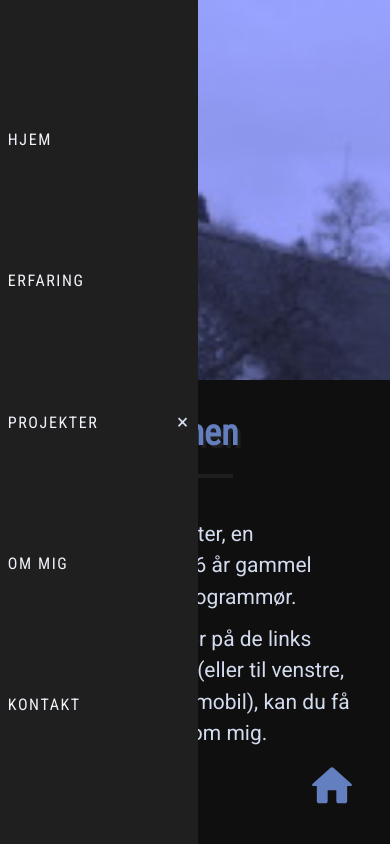
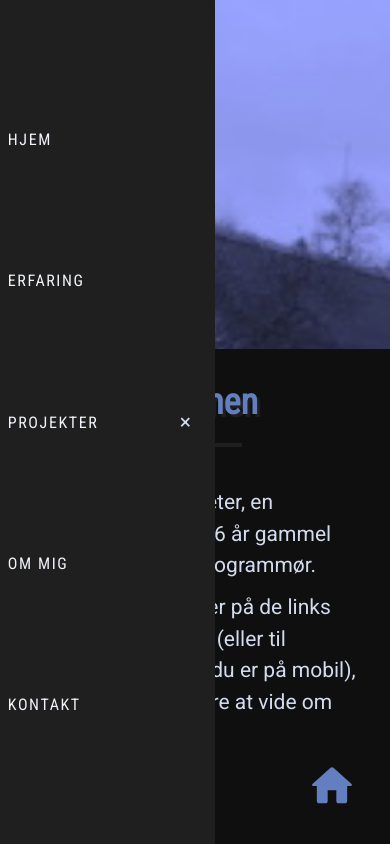
Before and after one commit to camper0008/tphollebeek, a React (Create React App) app: page / in a window 390 px wide. Built offline with nearby package versions, Linux system fonts and the light colour scheme.

Commit message:
fixed sizing issue

```diff
--- a/src/style.css
+++ b/src/style.css
@@ -194,8 +194,8 @@ a::hover {
         background-size: cover;
     }
     .section {
-        width: 90%;
-        margin: 0 0 0 10%;
+        width: 85%;
+        margin: 0 0 0 15%;
         padding: 2rem;
     }
     .toolbar-menu {
@@ -221,9 +221,8 @@ a::hover {
         display: block;
         z-index: 500;
 
-        width: 10%;
+        width: 15%;
         height: 100%;
-        padding: 1em;
         border: none;
         overflow-x: hidden;
 
```
